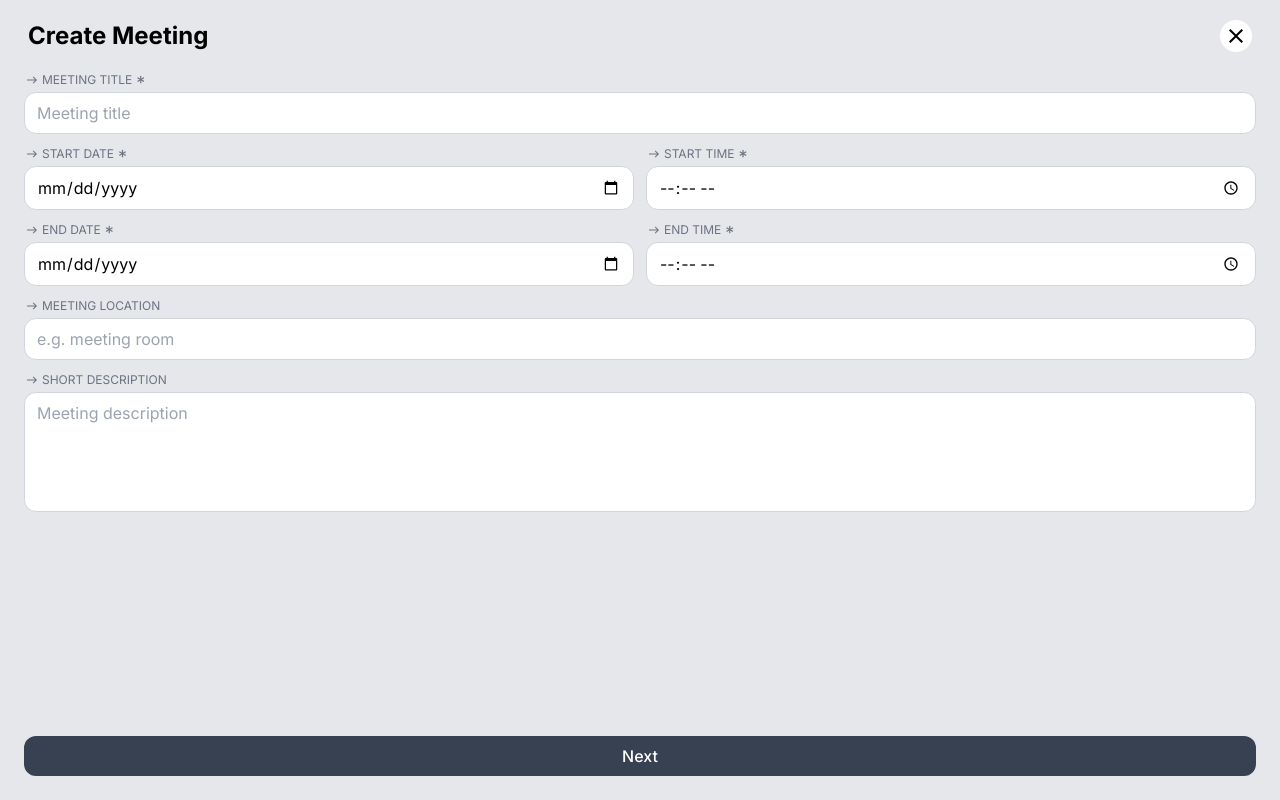
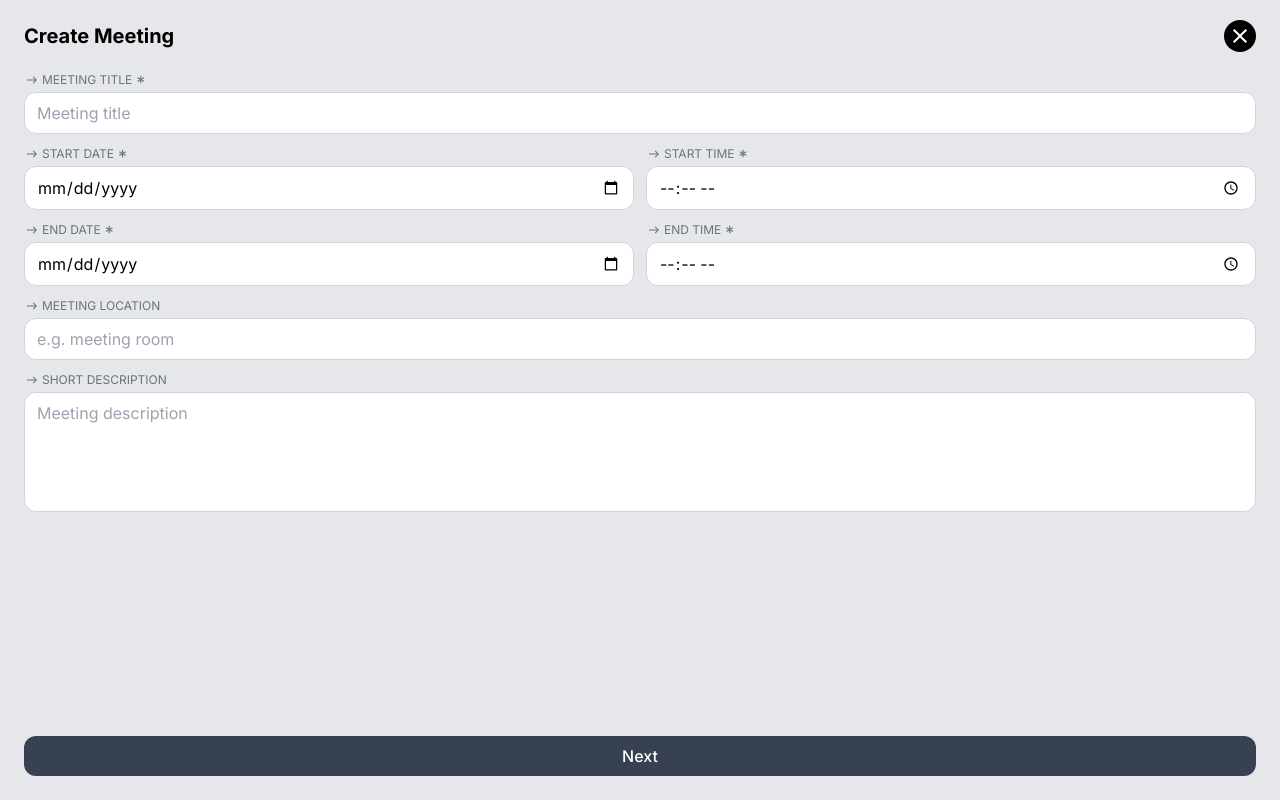
Before and after one commit to schmidt-timo/Meeting-Support-App, a Next.js app: page /newMeeting in a window 1280 px wide. Built offline with nearby package versions, Linux system fonts and the light colour scheme.

Commit message:
Update SubviewBuilder component

```diff
--- a/components/SubviewBuilder/SubviewBuilder.tsx
+++ b/components/SubviewBuilder/SubviewBuilder.tsx
@@ -4,40 +4,29 @@ import { MdOutlineClose, MdKeyboardBackspace } from "react-icons/md";
 type Props = {
   title: string;
   children: React.ReactNode;
-  variant?: "CLOSE" | "ARROW";
   onClose: () => void;
+  onBack?: () => void;
 };
 
-const SubviewBuilder = ({
-  title,
-  children,
-  variant = "CLOSE",
-  onClose,
-}: Props) => {
+const SubviewBuilder = ({ title, children, onClose, onBack }: Props) => {
   return (
     <div className="w-full min-h-screen flex flex-col bg-gray-200 px-6 pb-6">
-      <div
-        className={`flex items-center py-5 ${
-          variant === "CLOSE" && "p-1 justify-between"
-        } ${variant === "ARROW" && "justify-start space-x-3"}`}
-      >
-        {variant === "ARROW" && (
+      <div className="flex py-5 justify-between items-center space-x-3">
+        {onBack && (
           <button
-            onClick={onClose}
-            className="rounded-full p-1 bg-white hover:bg-black group"
+            onClick={onBack}
+            className="rounded-full p-1 bg-black hover:bg-black group"
           >
-            <MdKeyboardBackspace className="text-black w-6 h-6 group-hover:text-white" />
+            <MdKeyboardBackspace className="text-white w-6 h-6 group-hover:text-white" />
           </button>
         )}
-        <h1 className="font-bold text-2xl">{title}</h1>
-        {variant === "CLOSE" && (
-          <button
-            onClick={onClose}
-            className="rounded-full p-1 bg-white hover:bg-black group"
-          >
-            <MdOutlineClose className="text-black w-6 h-6 group-hover:text-white" />
-          </button>
-        )}
+        <h1 className="font-bold text-xl">{title}</h1>
+        <button
+          onClick={onClose}
+          className="rounded-full p-1 bg-black hover:bg-black group"
+        >
+          <MdOutlineClose className="text-white w-6 h-6 group-hover:text-white" />
+        </button>
       </div>
       <div className="w-full flex flex-col flex-1 justify-between">
         {children}
```
